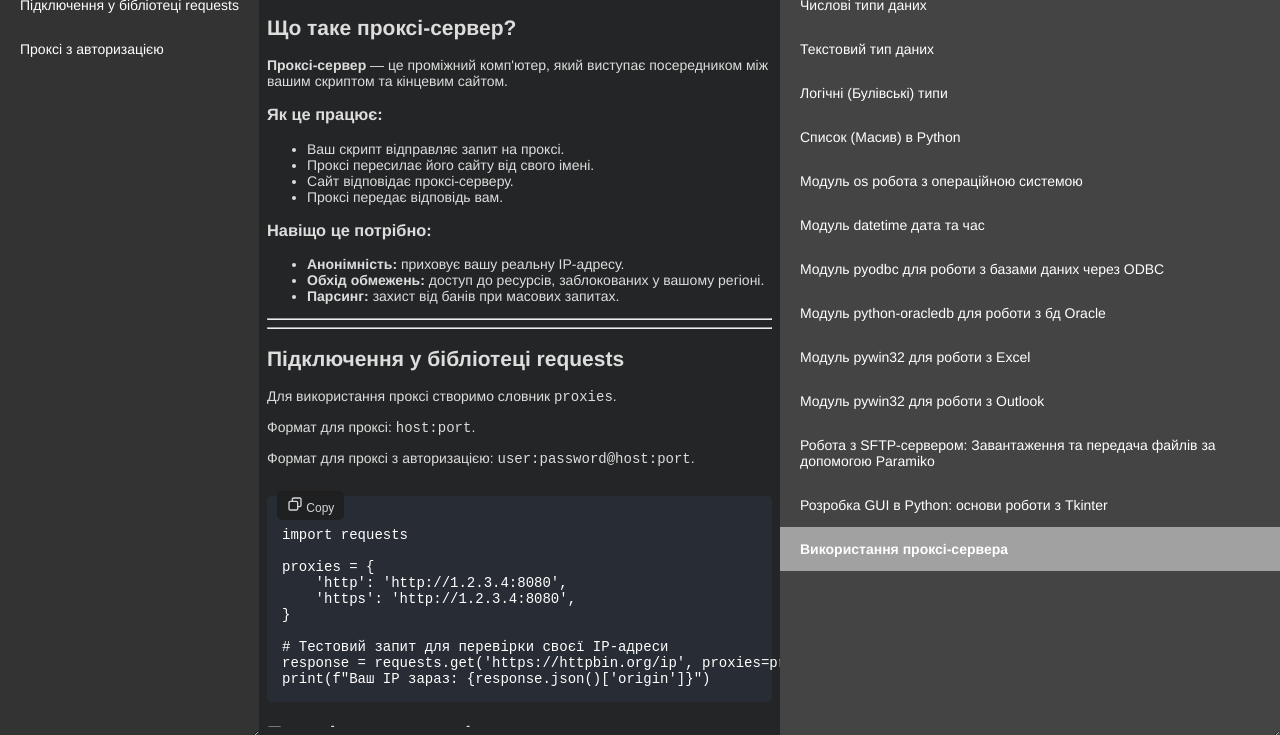
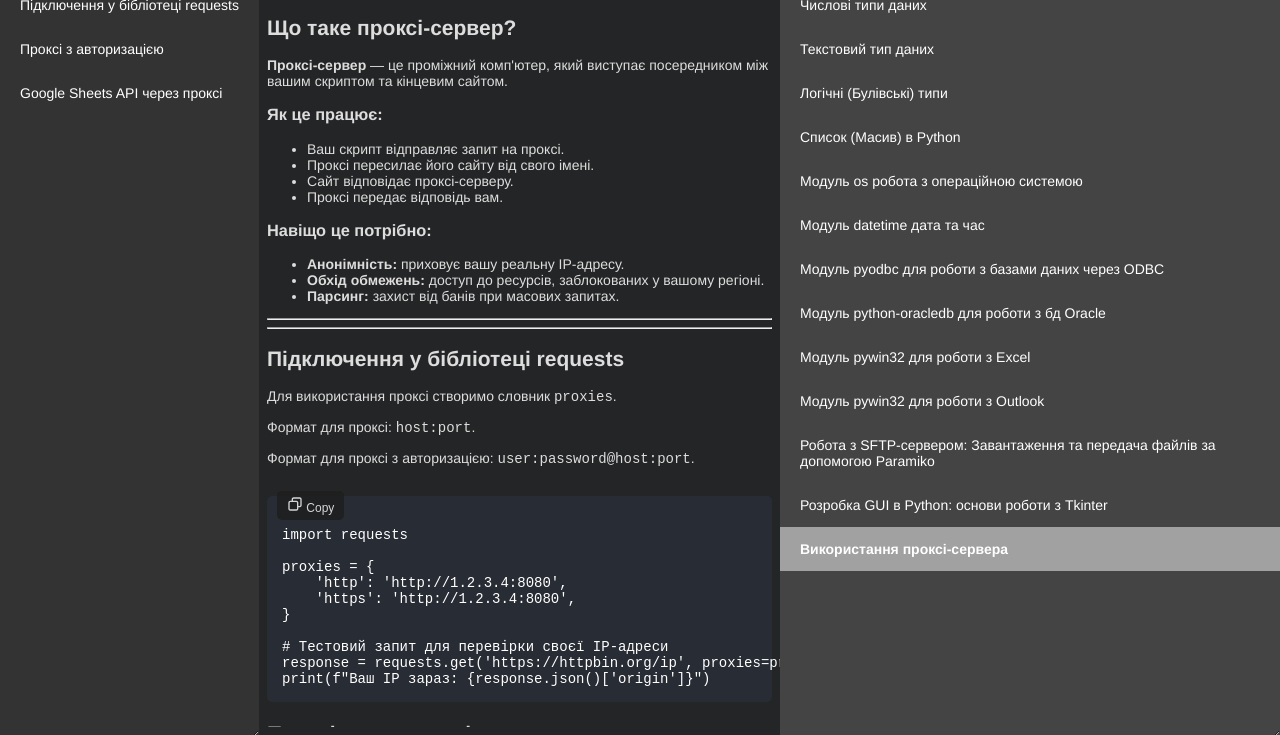
Before and after one commit to fishka-dkovalskyi/snippets-marichka, a plain HTML site: page pages/proxy.html in a window 1280 px wide. Shown: the part 81-816 px from the top of the page. Drawn offline with Linux system fonts and the light colour scheme; files whose address does not match are found by name.

Commit message:
add section into proxy

```diff
--- a/pages/proxy.html
+++ b/pages/proxy.html
@@ -20,6 +20,7 @@
       <a href="#1">Що таке проксі?</a>
       <a href="#2">Підключення у бібліотеці requests</a>
       <a href="#3">Проксі з авторизацією</a>
+      <a href="#4">Google Sheets API через проксі </a>
       <div class="resizer"></div>
     </nav>
 
@@ -113,7 +114,7 @@ for row in data[:10]:
 
 
       <section id="4">
-        <h2>Google Sheets API через проксі </h2>
+        <h2>Google Sheets API через проксі</h2>
 
         <script>
           createCodeBlock(String.raw`
```
